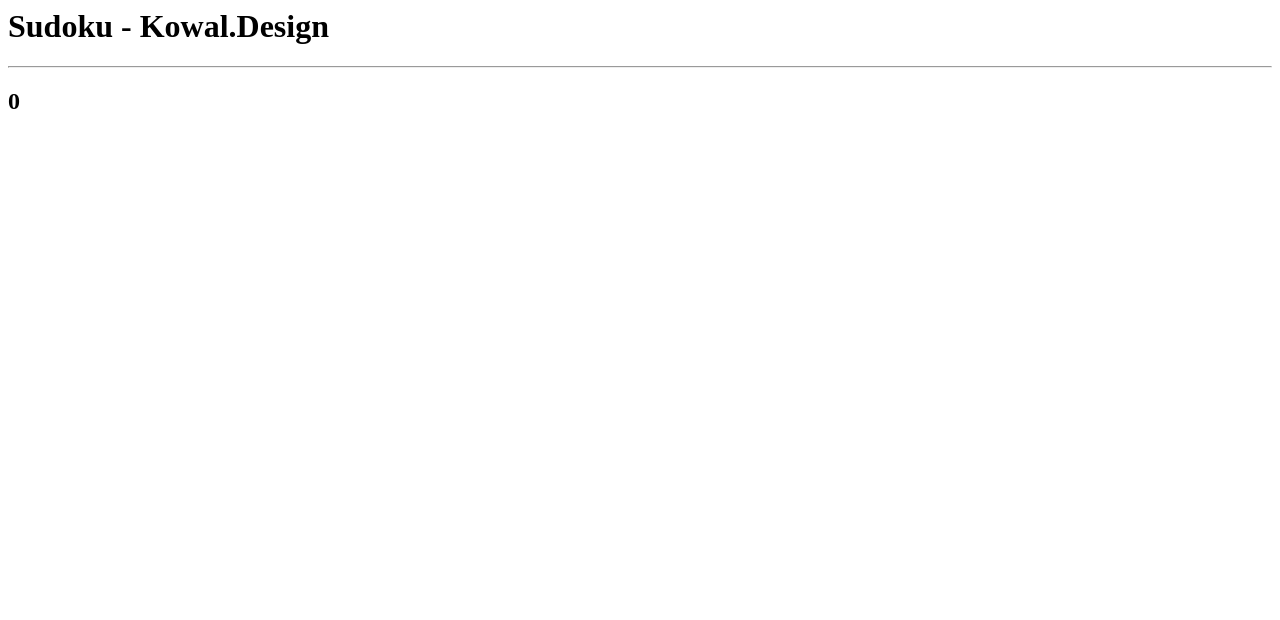
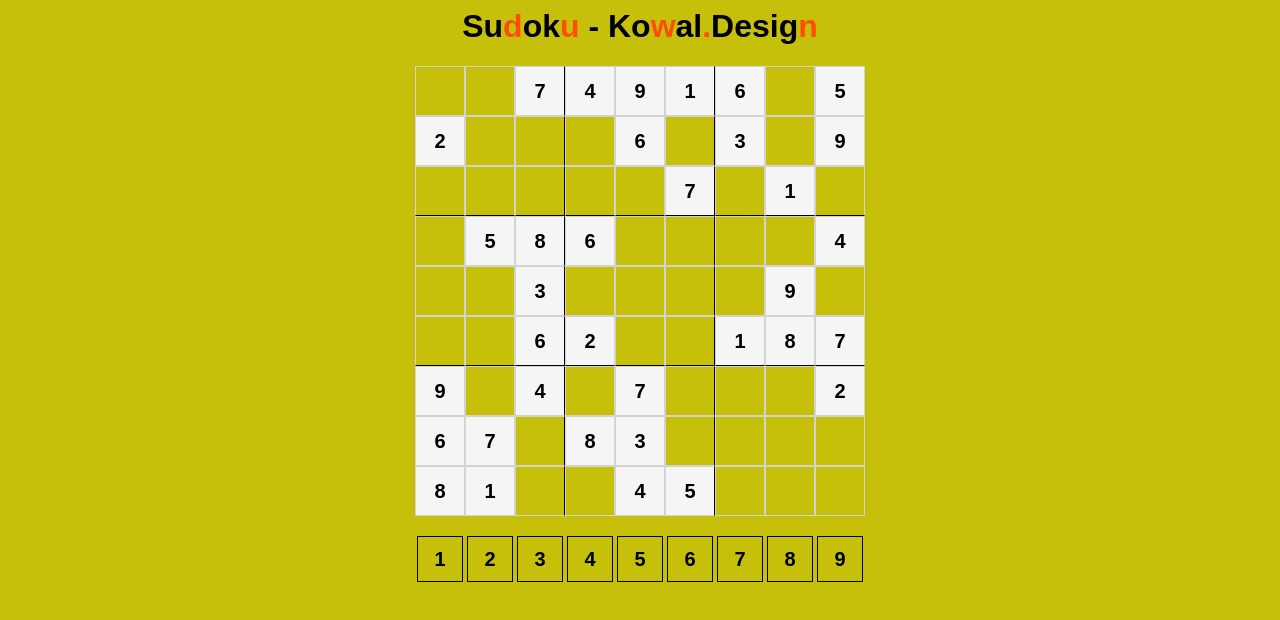
Before and after one commit to KowalDesign/Sudoku, a plain HTML site: page index.html in a window 1280 px wide. Drawn offline with Linux system fonts and the light colour scheme; the site is published under a folder, as on GitHub Pages, so addresses that start at the root find nothing.

Commit message:
Update index.html

```diff
--- a/index.html
+++ b/index.html
@@ -4,10 +4,10 @@
         <meta name="viewport" content="width=device-width initial-scale=1.0 user-scalable=no">
         <title>Sudoku - Karol Kowalczyk</title>
 
-        <link rel="stylesheet" href="/CSS/style.css">
-        <script src="/JS/script.js"></script>
+        <link rel="stylesheet" href="CSS/style.css">
+        <script src="JS/script.js"></script>
 
-        <link rel="icon" type="images/x-icon" href="/images/sudoku.png">
+        <link rel="icon" type="images/x-icon" href="images/sudoku.png">
     </head>
 
     <body>
```
